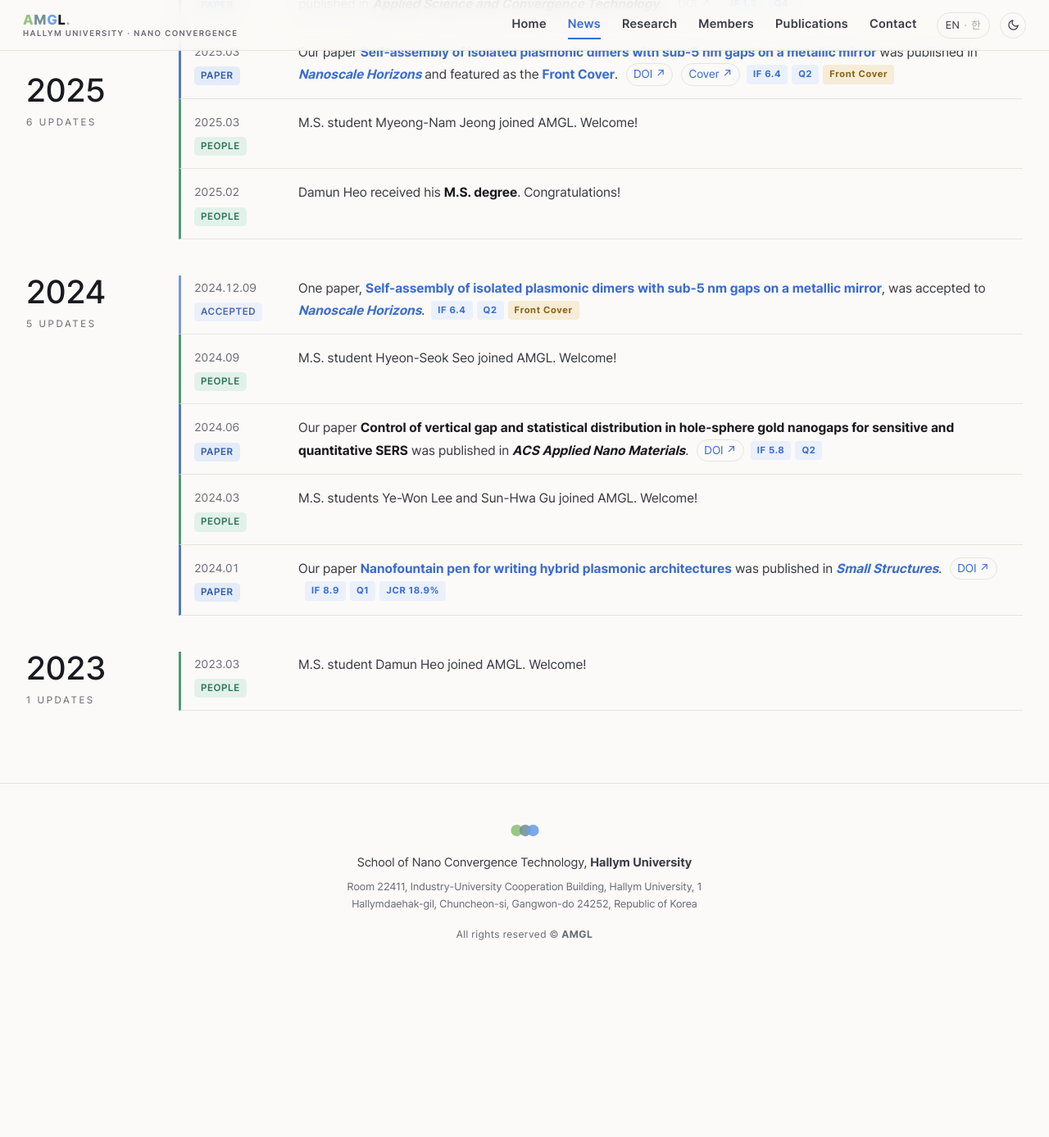
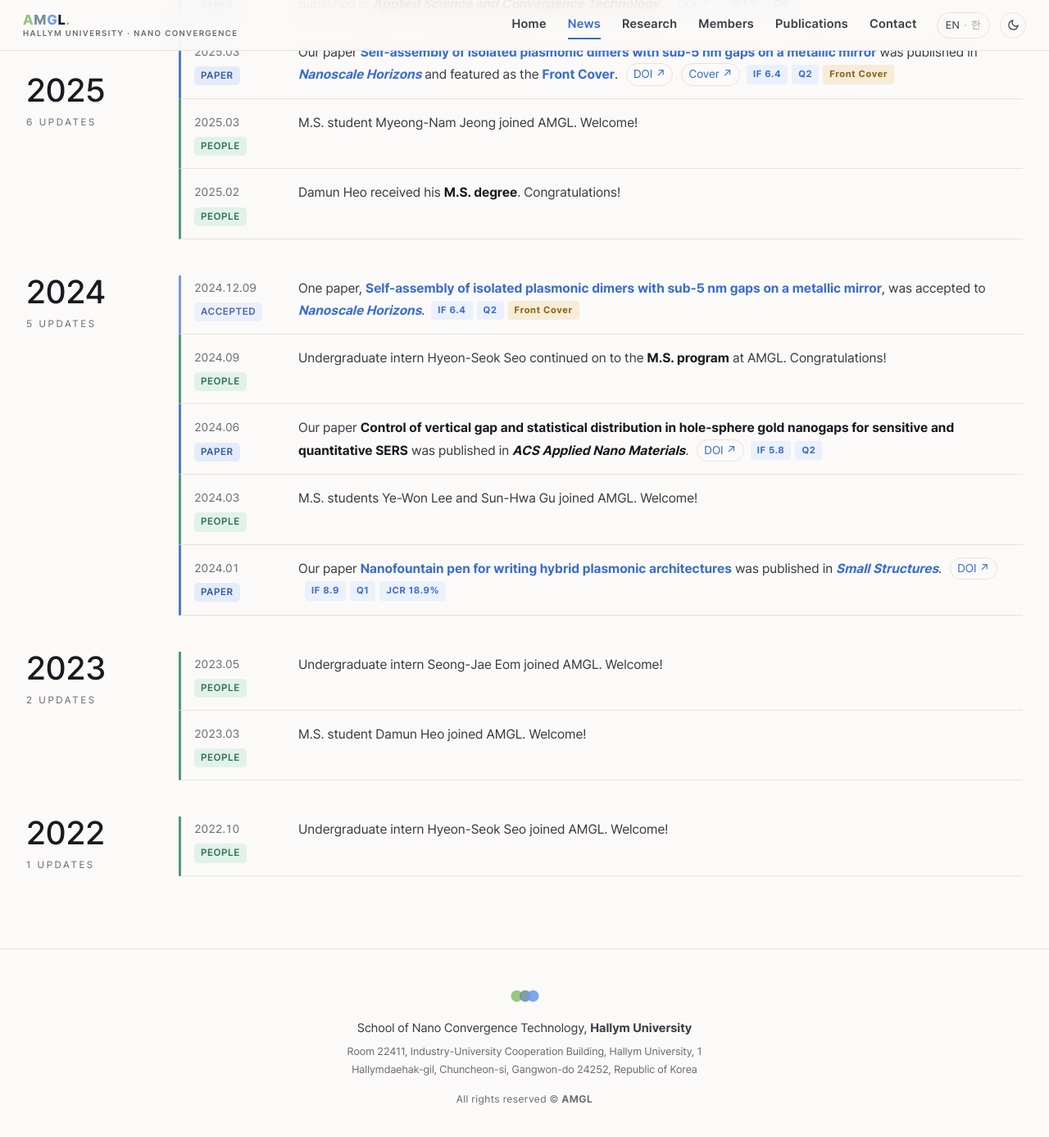
Before and after one commit to HTKRS/AMGL, a Jekyll site: the page built from news.html, in a window 1280 px wide and 1400 px high, scrolled down 2472 px. Shown: the top 1387 px of the window at 82% size. Built offline with Jekyll 4.4.1, drawn with Linux system fonts in a browser that asks for light colours; before the commit the page ends 3670 px from its top, so only the background shows below that.

Commit message:
News: 서현석(2022.10)·엄성재(2023.05) 학부연구생 합류, 서현석 2024.09 석사 진학으로 수정
Co-Authored-By: Claude Opus 5.5 <noreply@anthropic.com>
Claude-Session: https://claude.ai/code/session_01Uz45pYPSJiYqr5SCFtVd7G

```diff
--- a/_data/news.yml
+++ b/_data/news.yml
@@ -65,8 +65,8 @@
   category: people
   highlight: false
 - date: "2024.09"
-  text: "M.S. student Hyeon-Seok Seo joined AMGL. Welcome!"
-  text_ko: "석사과정 서현석 학생이 합류했습니다. 환영합니다!"
+  text: "Undergraduate intern Hyeon-Seok Seo continued on to the **M.S. program** at AMGL. Congratulations!"
+  text_ko: "학부연구생 서현석 학생이 AMGL **석사과정**으로 진학했습니다. 축하합니다!"
   category: people
   highlight: false
 - date: "2024.03"
@@ -74,8 +74,18 @@
   text_ko: "석사과정 이예원, 구선화 학생이 합류했습니다. 환영합니다!"
   category: people
   highlight: false
+- date: "2023.05"
+  text: "Undergraduate intern Seong-Jae Eom joined AMGL. Welcome!"
+  text_ko: "학부연구생 엄성재 학생이 합류했습니다. 환영합니다!"
+  category: people
+  highlight: false
 - date: "2023.03"
   text: "M.S. student Damun Heo joined AMGL. Welcome!"
   text_ko: "석사과정 허다문 학생이 합류했습니다. 환영합니다!"
   category: people
   highlight: false
+- date: "2022.10"
+  text: "Undergraduate intern Hyeon-Seok Seo joined AMGL. Welcome!"
+  text_ko: "학부연구생 서현석 학생이 합류했습니다. 환영합니다!"
+  category: people
+  highlight: false
```
